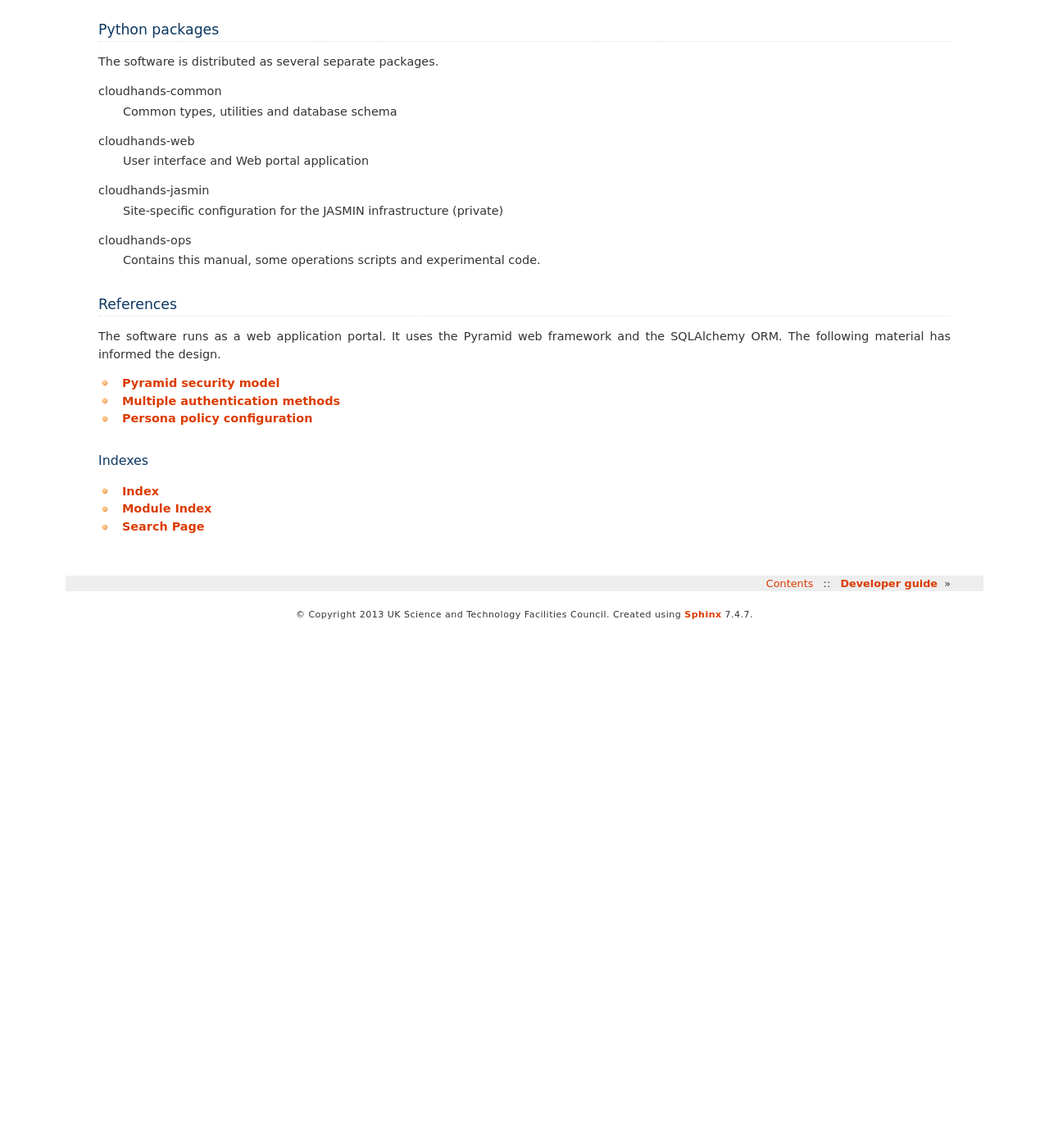
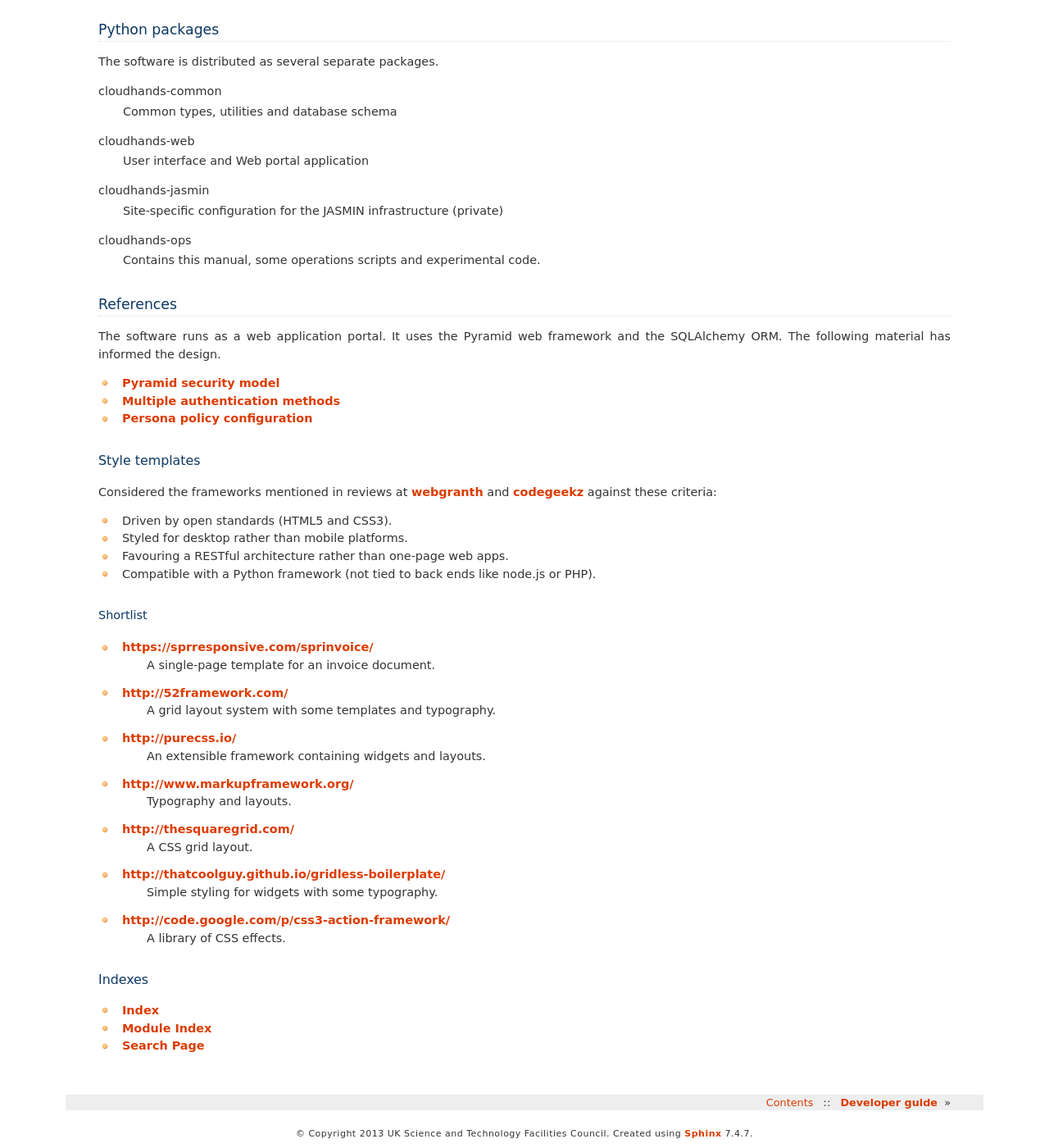
Before and after one commit to cedadev/cloudhands-ops, a Sphinx documentation site: the page built from cloudhands/ops/doc/index.rst, in a window 1280 px wide and 1400 px high, scrolled down 558 px. Shown: the whole window at 82% size. Built offline with Sphinx 7.4.7, drawn with Linux system fonts in a browser that asks for light colours; before the commit the page ends 1324 px from its top, so only the background shows below that.

Commit message:
Captured stle framework shortlist

```diff
--- a/cloudhands/ops/doc/index.rst
+++ b/cloudhands/ops/doc/index.rst
@@ -57,6 +57,38 @@ framework and the SQLAlchemy ORM. The following material has informed the design
 .. _Pyramid security model: http://docs.pylonsproject.org/projects/pyramid/en/latest/narr/security.html#security
 .. _multiple authentication methods: http://www.rfk.id.au/blog/entry/securing-pyramid-persona-macauth/
 
+Style templates
+===============
+
+Considered the frameworks mentioned in reviews at webgranth_ and codegeekz_ against these
+criteria:
+
+* Driven by open standards (HTML5 and CSS3).
+* Styled for desktop rather than mobile platforms.
+* Favouring a RESTful architecture rather than one-page web apps.
+* Compatible with a Python framework (not tied to back ends like node.js or PHP).
+
+Shortlist
+---------
+
+* https://sprresponsive.com/sprinvoice/
+    A single-page template for an invoice document.
+* http://52framework.com/
+    A grid layout system with some templates and typography.
+* http://purecss.io/
+    An extensible framework containing widgets and layouts.
+* http://www.markupframework.org/
+    Typography and layouts.
+* http://thesquaregrid.com/
+    A CSS grid layout.
+* http://thatcoolguy.github.io/gridless-boilerplate/
+    Simple styling for widgets with some typography.
+* http://code.google.com/p/css3-action-framework/
+    A library of CSS effects.
+
+.. _webgranth: http://www.webgranth.com/best-html5-and-css3-frameworks-you-would-know-ever
+.. _codegeekz: http://codegeekz.com/css-frameworks-for-accelerated-development/
+
 Indexes
 =======
 
```
